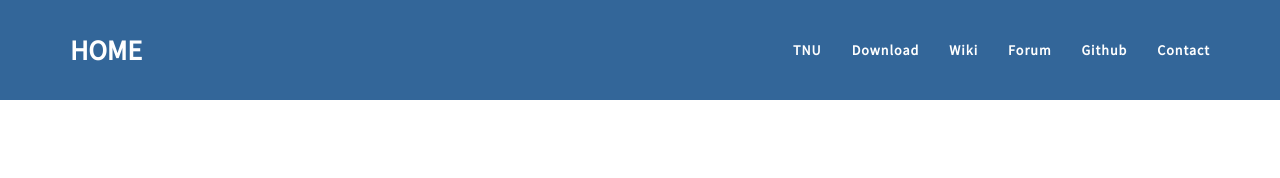
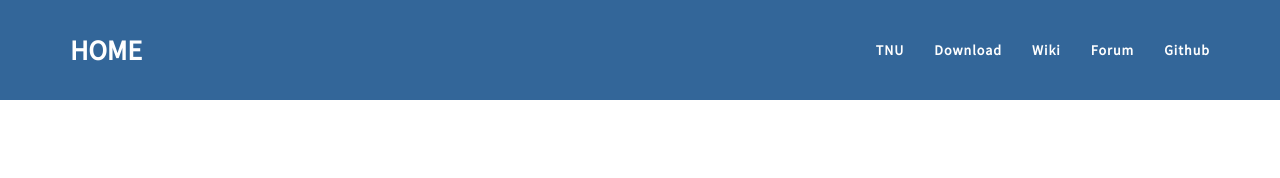
Before and after one commit to translationalneuromodeling/tapas, a website: page index.html in a window 1280 px wide. Shown: the top 178 px of the page. Drawn offline with nearby package versions, Linux system fonts and the light colour scheme.

Commit message:
Removed error from the page.

```diff
--- a/index.html
+++ b/index.html
@@ -58,9 +58,6 @@
                     </li>
                     <li class="page-scroll">
                         <a href="https://github.com/translationalneuromodeling/tapas">Github</a>
-                    </li>
-                    <li class="page-scroll">
-                        <a href="#footer">Contact</a>
                     </li>
                 </ul>
             </div>
```
